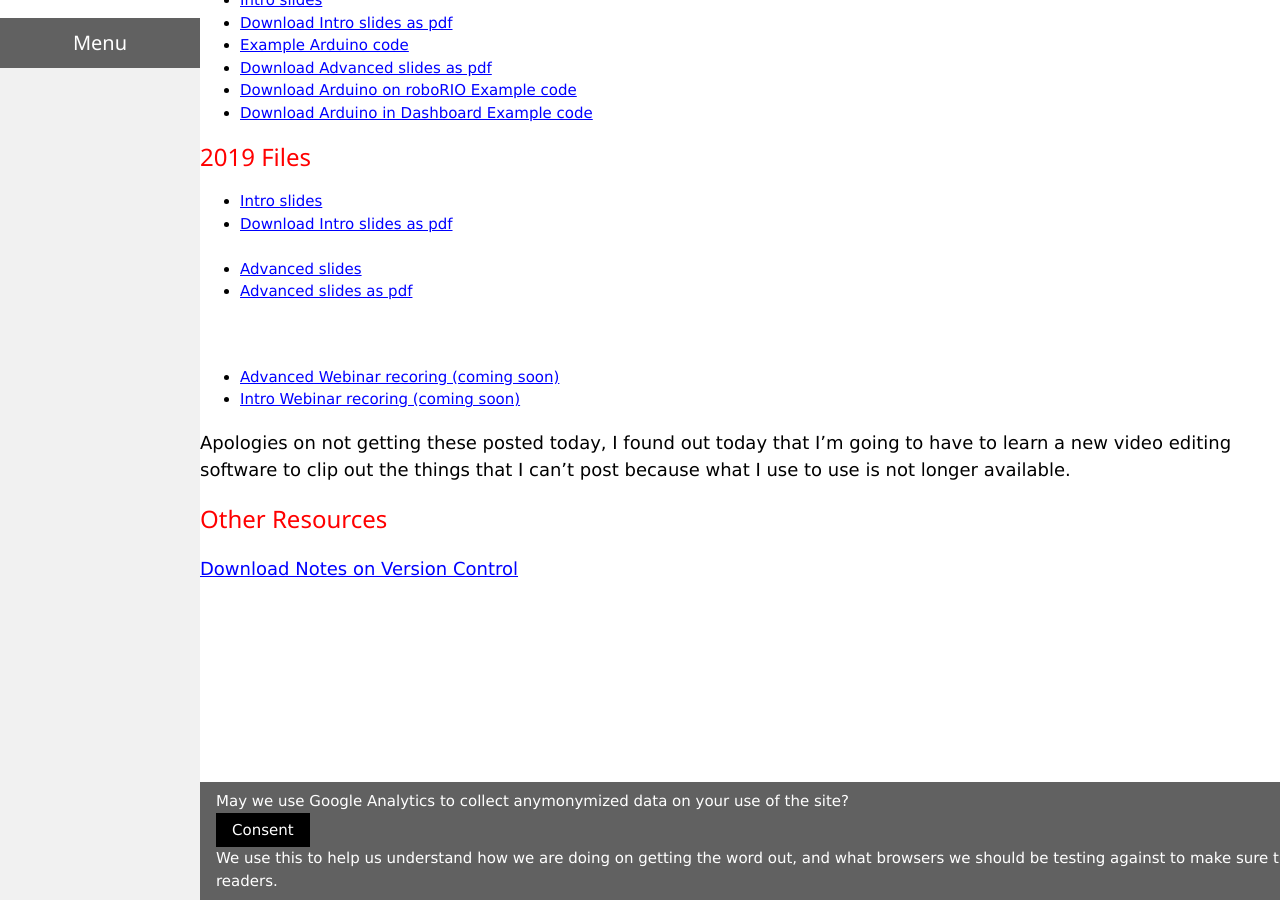
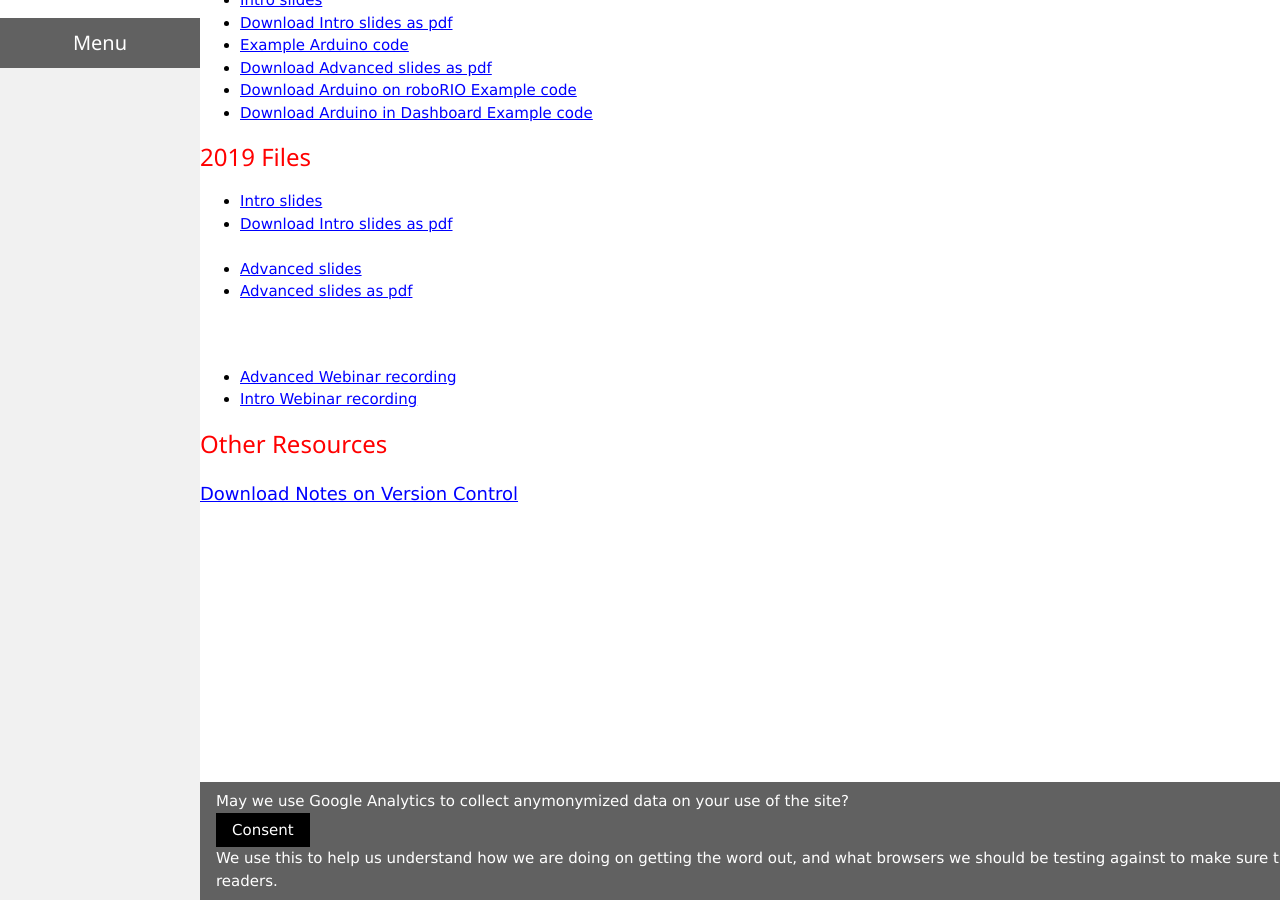
Before and after one commit to mshafer1/frc-labview-workshops, a Jekyll site: the page built from index.md, in a window 1280 px wide and 900 px high, scrolled down 687 px. Built offline with Jekyll 4.4.1, drawn with Linux system fonts in a browser that asks for light colours.

Commit message:
posting webinar recording links

```diff
--- a/index.md
+++ b/index.md
@@ -61,10 +61,8 @@
 * <a href="files/2019/LabVIEW_Advanced.pdf" download="2019 LabVIEW Advanced.pdf">Advanced slides as pdf</a>
 
 <br/>
-* <a href="#">Advanced Webinar recoring (coming soon)</a> <!-- download="2019 LabVIEW Advanced.mp4" -->
-* <a href="#">Intro Webinar recoring (coming soon)</a> <!-- download="2019 LabVIEW Intro.mp4" -->
-
-Apologies on not getting these posted today, I found out today that I'm going to have to learn a new video editing software to clip out the things that I can't post because what I use to use is not longer available.
+* <a href="https://youtu.be/pUW0-zLzB24" target="_blank">Advanced Webinar recording</a>
+* <a href="https://youtu.be/qCXtFvTTINY" target="_blank">Intro Webinar recording</a>
 
 ### Other Resources
 <a href="files/VersionControlNotes.pdf" download>Download Notes on Version Control</a>
```
